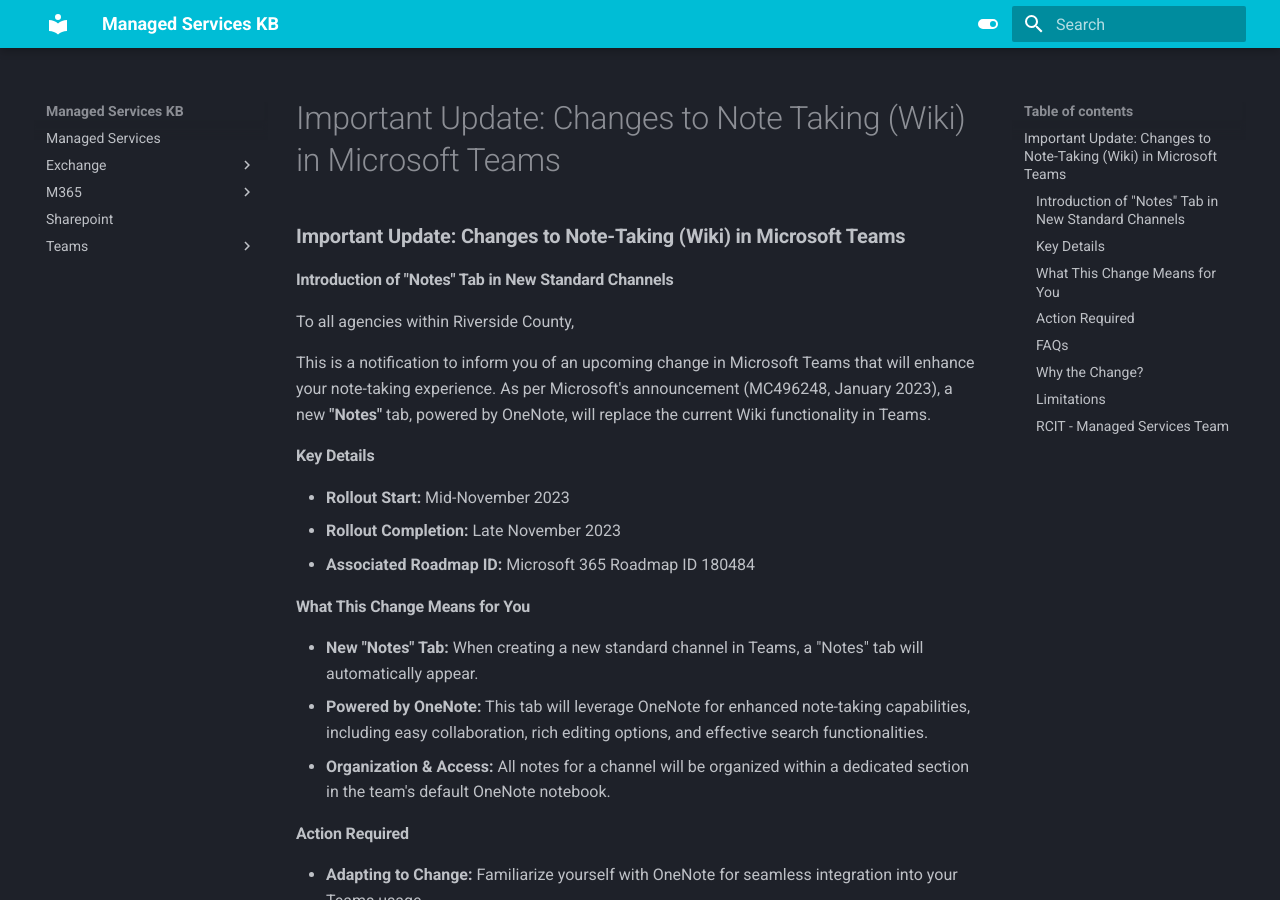
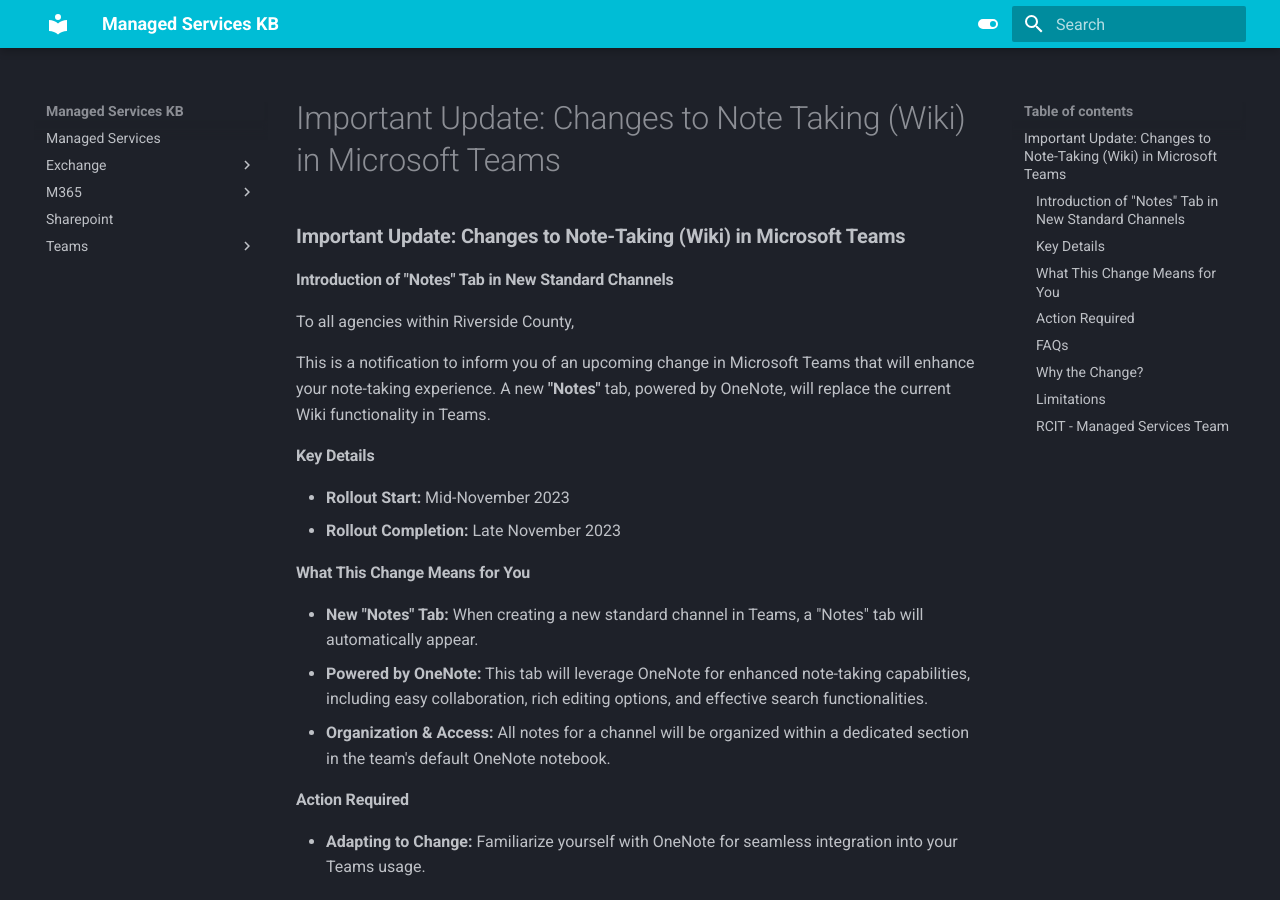
Before and after one commit to gpegues/MKDocs_Dev, an MkDocs documentation site: the page built from docs/EnterpriseNotifications/Important Update: Changes to Note-Taking (Wiki) in Microsoft Teams.md, in a window 1280 px wide and 900 px high. Built offline with MkDocs 1.6.1 and Material for MkDocs 9.7.7, drawn with Linux system fonts in a browser that asks for light colours.

Commit message:
Update Important Update: Changes to Note-Taking (Wiki) in Microsoft Teams.md
Removed some Microsoft specific stuff .

```diff
--- a/docs/EnterpriseNotifications/Important Update: Changes to Note-Taking (Wiki) in Microsoft Teams.md
+++ b/docs/EnterpriseNotifications/Important Update: Changes to Note-Taking (Wiki) in Microsoft Teams.md
@@ -4,13 +4,12 @@
 
 To all agencies within Riverside County,
 
-This is a notification to inform you of an upcoming change in Microsoft Teams that will enhance your note-taking experience. As per Microsoft's announcement (MC496248, January 2023), a new **"Notes"** tab, powered by OneNote, will replace the current Wiki functionality in Teams.
+This is a notification to inform you of an upcoming change in Microsoft Teams that will enhance your note-taking experience. A new **"Notes"** tab, powered by OneNote, will replace the current Wiki functionality in Teams.
 
 #### **Key Details**
 
 - **Rollout Start:** Mid-November 2023
 - **Rollout Completion:** Late November 2023
-- **Associated Roadmap ID:** Microsoft 365 Roadmap ID 180484
 
 #### **What This Change Means for You**
 
```
